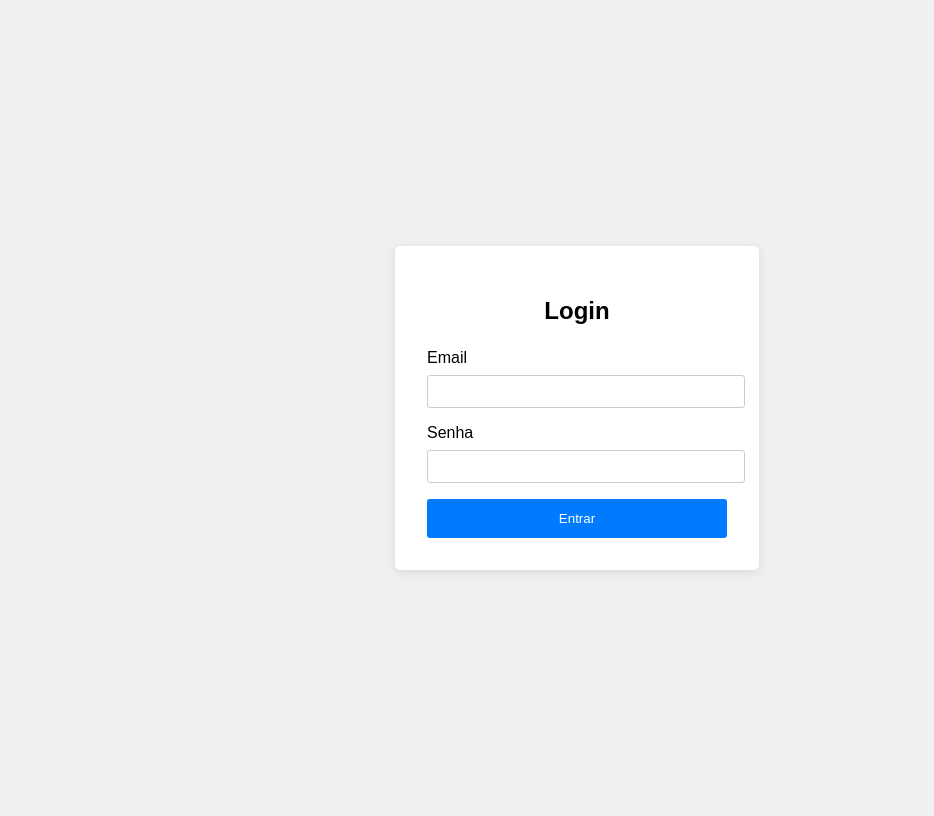
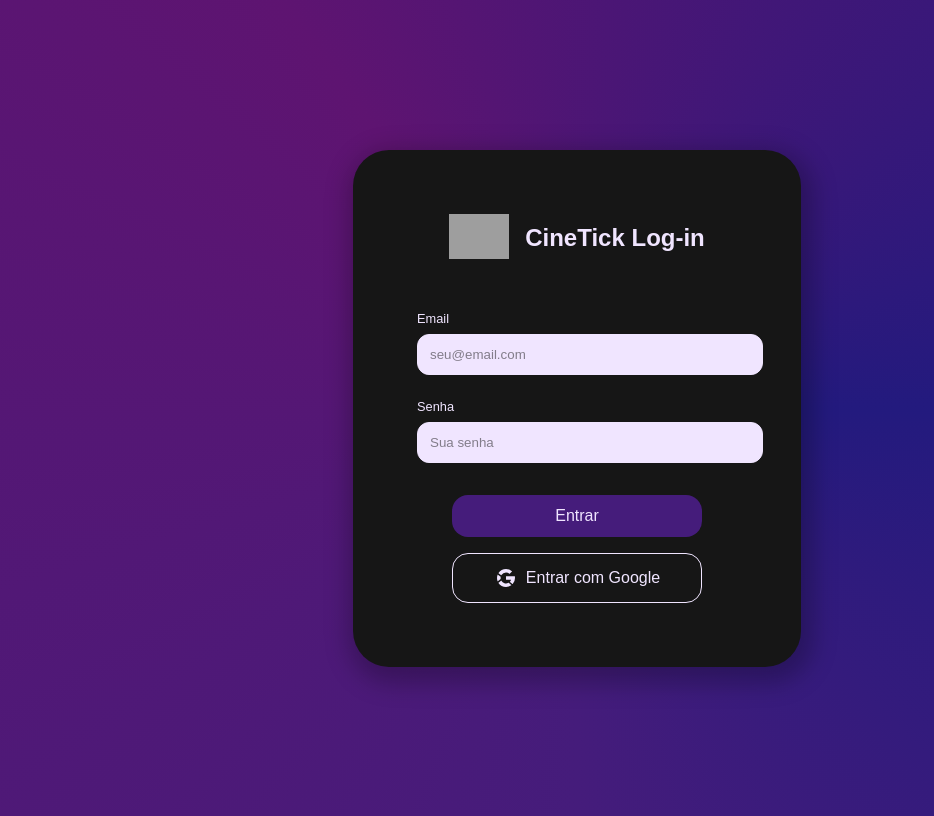
Before and after one commit to LeanAlbu/Cinetick, a PHP site: page /login in a window 1280 px wide. Shown: the whole page, without its empty margins (63-997 px from the left). Run offline with PHP 8.4, Linux system fonts and the light colour scheme; grey boxes are pictures that could not be loaded.

Commit message:
Adicionada a tela de Log-in

```diff
--- a/app/Views/user/login.php
+++ b/app/Views/user/login.php
@@ -5,7 +5,7 @@
 <html lang="en">
 <head>
     <meta charset="UTF-8">
-    <title>Login</title>
+    <title>CineTick Log-in</title>
     <style>
         body {
             font-family: sans-serif;
@@ -13,63 +13,122 @@
             justify-content: center;
             align-items: center;
             height: 100vh;
-            background-color: #f0f0f0;
+            background: conic-gradient(from 180deg at 50% 50%, #451C7B 0deg, #5E1471 144deg, #231A7E 270deg, #451C7B 360deg);
         }
         .login-container {
-            background-color: white;
-            padding: 2rem;
-            border-radius: 5px;
-            box-shadow: 0 2px 10px rgba(0,0,0,0.1);
-            width: 300px;
+            background: #161616;
+            padding: 4rem;
+            border-radius: 36px;
+            box-shadow: 4px 8px 24px 8px rgba(0, 0, 0, 0.25);
+            width: 320px;
+        }
+        .header-container {
+            display: flex;
+            align-items: center;
+            justify-content: center;
+            margin-bottom: 3rem;
+            gap: 1rem;
+        }
+        .logo-container img {
+            max-width: 60px;
         }
         h2 {
-            text-align: center;
-            margin-bottom: 1.5rem;
+            margin: 0;
+            color: #F0E5FF;
+            font-size: 1.5rem;
         }
         .form-group {
-            margin-bottom: 1rem;
+            margin-bottom: 1.5rem;
+            color: #F0E5FF;
         }
         .form-group label {
             display: block;
             margin-bottom: 0.5rem;
+            text-align: left;
+            font-size: 0.8rem;
         }
         .form-group input {
             width: 100%;
-            padding: 0.5rem;
-            border: 1px solid #ccc;
-            border-radius: 3px;
+            padding: 0.75rem;
+            border: 0.5px solid #F0E5FF;
+            border-radius: 12px;
+            background-color: #F0E5FF;
+            color: #161616;
         }
-        button {
-            width: 100%;
+        .form-group input::placeholder {
+            color: rgba(22, 22, 22, 0.5);
+        }
+        .login-buttons {
+            display: flex;
+            flex-direction: column;
+            gap: 1rem;
+            margin-top: 2rem;
+            /* Centraliza os botões */
+            align-items: center;
+        }
+        .login-buttons button {
+            width: 80%; /* Diminui a largura dos botões para que a centralização seja visível */
+            max-width: 250px; /* Limita a largura máxima para manter a estética */
             padding: 0.75rem;
-            background-color: #007bff;
-            color: white;
+            color: #F0E5FF;
             border: none;
-            border-radius: 3px;
+            border-radius: 16px;
             cursor: pointer;
+            font-size: 1rem;
+            text-align: center; /* Garante que o texto dentro do botão esteja centralizado */
         }
-        button:hover {
-            background-color: #0056b3;
+        .login-buttons .login-main-button {
+            background-color: #451C7B;
+        }
+        .login-buttons .login-main-button:hover {
+            background-color: #5E1471;
+        }
+        .login-buttons .google-button {
+            background-color: transparent;
+            border: 1px solid #F0E5FF;
+            display: flex;
+            align-items: center;
+            justify-content: center;
+            gap: 0.5rem;
+        }
+        .login-buttons .google-button:hover {
+            background-color: rgba(240, 229, 255, 0.1);
+        }
+        .google-icon {
+            width: 20px;
+            height: 20px;
         }
     </style>
 </head>
 <body>
 <div class="login-container">
-        <h2>Login</h2>
+    <div class="header-container">
+        <div class="logo-container">
+            <img src="logo-cinetick.png" alt="Logo CineTick">
+        </div>
+        <h2>CineTick Log-in</h2>
+    </div>
+
     <?php if (isset($_SESSION['error_message'])): ?>
         <p style="color: red; text-align: center;"><?php echo $_SESSION['error_message']; ?></p>
-            <?php unset($_SESSION['error_message']); // Clear the message after displaying ?>
+        <?php unset($_SESSION['error_message']); ?>
     <?php endif; ?>
     <form action="/login" method="POST">
         <div class="form-group">
             <label for="email">Email</label>
-                <input type="email" id="email" name="email" required>
+            <input type="email" id="email" name="email" placeholder="seu@email.com" required>
         </div>
         <div class="form-group">
             <label for="password">Senha</label>
-                <input type="password" id="password" name="password" required>
+            <input type="password" id="password" name="password" placeholder="Sua senha" required>
         </div>
-            <button type="submit">Entrar</button>
+        <div class="login-buttons">
+            <button type="submit" class="login-main-button">Entrar</button>
+            <button type="button" class="google-button">
+                <svg xmlns="http://www.w3.org/2000/svg" width="24" height="24" viewBox="0 0 24 24"><path fill="currentColor" d="M20.66 10.2c.096 0 .179.067.195.161c.094.526.145 1.092.145 1.639a8.97 8.97 0 0 1-2.293 6.001a.197.197 0 0 1-.274.018l-2.445-2.07a.206.206 0 0 1-.016-.297a5.4 5.4 0 0 0 1.114-1.852H12.2a.2.2 0 0 1-.2-.2v-3.2c0-.11.09-.2.2-.2zm-6.187 6.6a.21.21 0 0 1 .226.024l2.568 2.173a.196.196 0 0 1-.01.309A8.96 8.96 0 0 1 12 21a9 9 0 0 1-7.548-4.097a.197.197 0 0 1 .046-.263l2.545-1.962a.207.207 0 0 1 .303.062a5.4 5.4 0 0 0 7.127 2.06M6.68 12.926a.2.2 0 0 1-.076.197L3.869 15.23a.196.196 0 0 1-.304-.084A9 9 0 0 1 3 12c0-1.152.217-2.254.612-3.267a.196.196 0 0 1 .299-.085l2.732 2.004c.065.047.095.13.078.208a5.4 5.4 0 0 0-.042 2.066m.468-3.765c.096.07.231.042.295-.058A5.4 5.4 0 0 1 12 6.6a5.37 5.37 0 0 1 3.44 1.245a.205.205 0 0 0 .276-.01l2.266-2.267a.197.197 0 0 0-.007-.286A8.95 8.95 0 0 0 12 3a8.99 8.99 0 0 0-7.484 4a.197.197 0 0 0 .049.267z"/></svg>
+                Entrar com Google
+            </button>
+        </div>
     </form>
 </div>
 </body>
```
Lines whose indentation alone changed are shown as unchanged.
